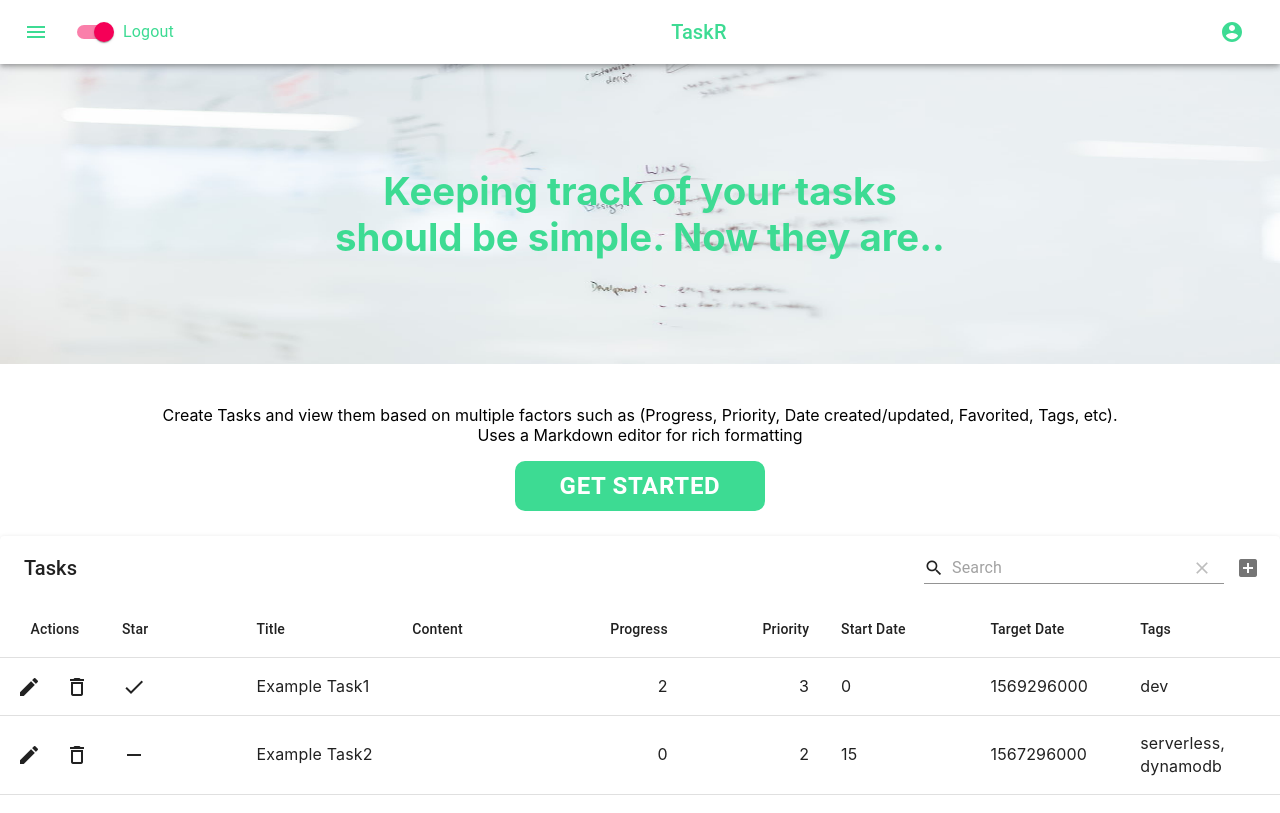
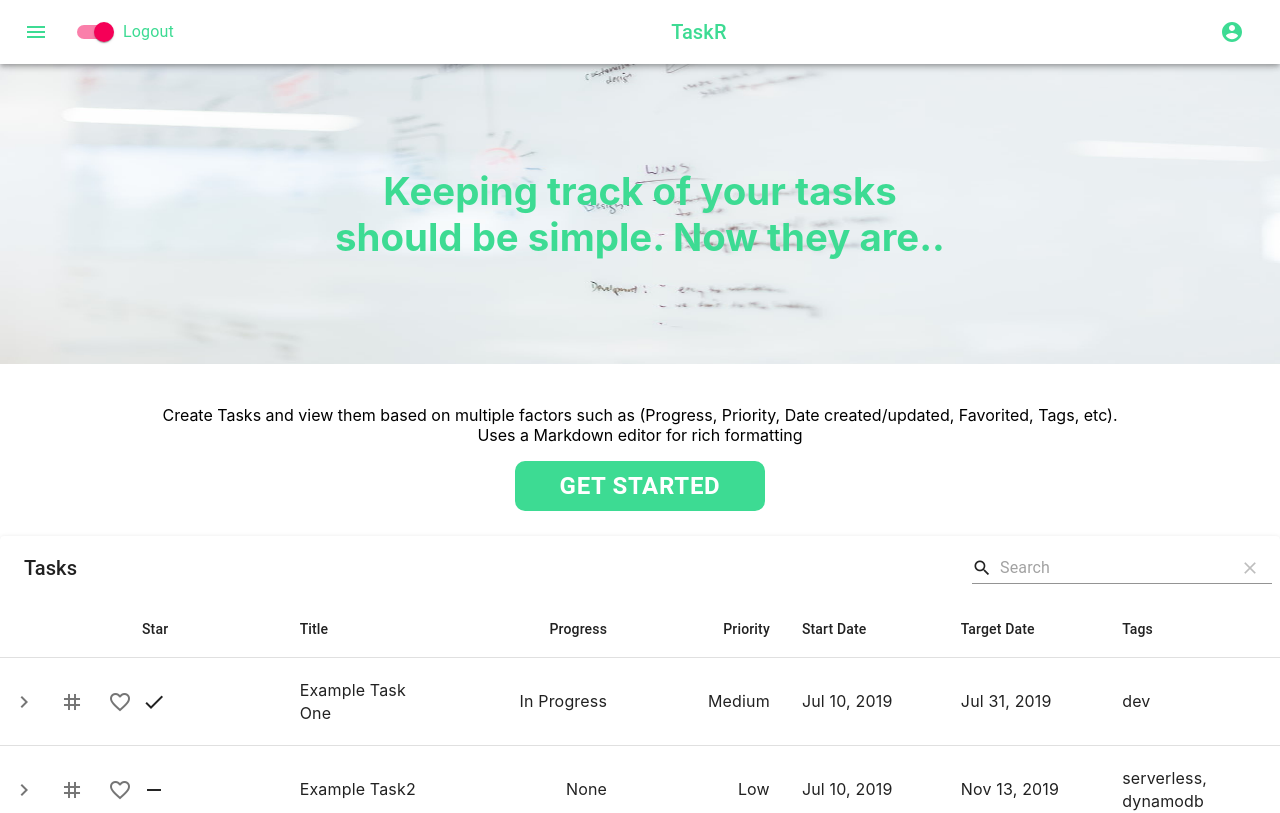
Before and after one commit to devonyu/taskr, a React (Create React App) app in the folder client/: page / in a window 1280 px wide. Shown: the top 813 px of the page. Built offline with nearby package versions, Linux system fonts and the light colour scheme.

Commit message:
table part 2

```diff
--- a/client/src/components/SingleTask.js
+++ b/client/src/components/SingleTask.js
@@ -15,11 +15,17 @@ import StarBorder from '@material-ui/icons/StarBorder';
 import TextField from '@material-ui/core/TextField';
 import Toolbar from '@material-ui/core/Toolbar';
 import Typography from '@material-ui/core/Typography';
+import WaveIcon from '@material-ui/icons/Waves';
 import moment from 'moment';
 import { DatePicker, MuiPickersUtilsProvider } from '@material-ui/pickers';
 import { Editor } from '@tinymce/tinymce-react';
 import { makeStyles } from '@material-ui/core/styles';
-import { tagOptions, priorityOptions, progressOptions } from '../data';
+import {
+  exampleTasks,
+  tagOptions,
+  priorityOptions,
+  progressOptions,
+} from '../data';
 
 const useStyles = makeStyles(theme => ({
   root: {
@@ -64,12 +70,12 @@ function SingleTask() {
   const initialState = {
     content: '',
     github: '',
-    priority: '',
-    progress: '',
+    priority: 0,
+    progress: 0,
     starred: false,
     startDate: null,
     startDateUnix: null,
-    tags: [],
+    tags: '',
     targetDate: null,
     targetDateUnix: null,
     title: '',
@@ -94,11 +100,11 @@ function SingleTask() {
   };
 
   const handleEditorChange = (content: string) => {
-    setValues({ ...values, content });
+    // setValues({ ...values, content });
   };
 
   const handleDateChange = (date: string) => (selectedDate: string) => {
-    const dateUnix = moment(selectedDate).unix();
+    const dateUnix = moment(selectedDate).unix() * 1000;
     const dateUnixKey = `${date}Unix`;
     setValues({ ...values, [date]: selectedDate, [dateUnixKey]: dateUnix });
   };
@@ -107,8 +113,13 @@ function SingleTask() {
     setValues({ ...values });
   };
 
-  const handleClose = () => {
+  const handleClearTask = () => {
     setValues({ ...initialState });
+  };
+
+  const loadExampleData = () => {
+    const index = Math.floor(Math.random() * exampleTasks.length);
+    setValues({ ...values, ...exampleTasks[index] });
   };
 
   const handleTag = tag => {
@@ -149,8 +160,15 @@ function SingleTask() {
               </Button>
               <Button
                 variant="contained"
+                color="inherit"
+                onClick={loadExampleData}
+              >
+                <WaveIcon className={classes.iconSmall} />
+              </Button>
+              <Button
+                variant="contained"
                 color="secondary"
-                onClick={handleClose}
+                onClick={handleClearTask}
               >
                 <DeleteIcon className={classes.iconSmall} />
               </Button>
--- a/client/src/components/TaskList.js
+++ b/client/src/components/TaskList.js
@@ -2,29 +2,55 @@
 
 import React from 'react';
 import MaterialTable from 'material-table';
-import { exampleTasks } from '../data';
+import moment from 'moment';
+import { exampleTasks, progressOptions, priorityOptions } from '../data';
 
 export default function TaskList() {
   const [state, setState] = React.useState({
     columns: [
-      { title: 'Star', field: 'star', type: 'boolean' },
+      { title: 'Star', field: 'starred', type: 'boolean' },
       { title: 'Title', field: 'title' },
-      { title: 'Content', field: 'content' },
-      { title: 'Progress', field: 'progress', type: 'numeric' },
+      {
+        title: 'Progress',
+        field: 'progress',
+        type: 'numeric',
+        render: rowData => (
+          <p>
+            {
+              progressOptions.find(option => option.value === rowData.progress)
+                .label
+            }
+          </p>
+        ),
+      },
       {
         title: 'Priority',
         field: 'priority',
         type: 'numeric',
+        render: rowData => (
+          <p>
+            {
+              priorityOptions.find(option => option.value === rowData.priority)
+                .label
+            }
+          </p>
+        ),
       },
       {
         title: 'Start Date',
-        field: 'startDate',
-        type: 'date',
+        field: 'startDateUnix',
+        type: 'datetime',
+        render: rowData => (
+          <p>{moment(rowData.startDateUnix).format('MMM D, YYYY')}</p>
+        ),
       },
       {
         title: 'Target Date',
-        field: 'targetDate',
-        type: 'date',
+        field: 'targetDateUnix',
+        type: 'datetime',
+        render: rowData => (
+          <p>{moment(rowData.targetDateUnix).format('MMM D, YYYY')}</p>
+        ),
       },
       {
         title: 'Tags',
@@ -40,35 +66,63 @@ export default function TaskList() {
       title="Tasks"
       columns={state.columns}
       data={state.data}
-      editable={{
-        onRowAdd: newData =>
-          new Promise(resolve => {
-            setTimeout(() => {
-              resolve();
-              const data = [...state.data];
-              data.push(newData);
-              setState({ ...state, data });
-            }, 600);
-          }),
-        onRowUpdate: (newData, oldData) =>
-          new Promise(resolve => {
-            setTimeout(() => {
-              resolve();
-              const data = [...state.data];
-              data[data.indexOf(oldData)] = newData;
-              setState({ ...state, data });
-            }, 600);
-          }),
-        onRowDelete: oldData =>
-          new Promise(resolve => {
-            setTimeout(() => {
-              resolve();
-              const data = [...state.data];
-              data.splice(data.indexOf(oldData), 1);
-              setState({ ...state, data });
-            }, 600);
-          }),
-      }}
+      onRowClick={(event, rowData, togglePanel) => togglePanel()}
+      detailPanel={[
+        {
+          tooltip: 'Show Title',
+          render: rowData => {
+            return (
+              <div
+                style={{
+                  fontSize: 20,
+                  textAlign: 'center',
+                  color: 'white',
+                  backgroundColor: '#43A047',
+                }}
+              >
+                {rowData.title}
+              </div>
+            );
+          },
+        },
+        {
+          icon: 'tags',
+          tooltip: 'Show tags',
+          render: rowData => {
+            return (
+              <div
+                style={{
+                  fontSize: 20,
+                  textAlign: 'center',
+                  color: 'white',
+                  backgroundColor: '#E53935',
+                }}
+              >
+                {rowData.tags}
+              </div>
+            );
+          },
+        },
+        {
+          icon: 'favorite_border',
+          openIcon: 'favorite',
+          tooltip: 'Show Task Content',
+          render: rowData => {
+            return (
+              <div
+                style={{
+                  fontSize: 20,
+                  textAlign: 'center',
+                  color: 'white',
+                  backgroundColor: '#FDD835',
+                }}
+              >
+                {rowData.content}
+              </div>
+            );
+          },
+        },
+      ]}
     />
   );
 }
--- a/client/src/data.js
+++ b/client/src/data.js
@@ -76,103 +76,164 @@ export const tagOptions = [
 
 export const progressOptions = [
   {
-    value: 'none',
+    value: 0,
     label: 'None',
   },
   {
-    value: 'planned',
+    value: 1,
     label: 'Planned',
   },
   {
-    value: 'inprogress',
+    value: 2,
     label: 'In Progress',
   },
   {
-    value: 'blocked',
+    value: 3,
     label: 'Blocked',
   },
   {
-    value: 'completed',
+    value: 4,
     label: 'Completed',
   },
 ];
 
 export const priorityOptions = [
   {
-    value: 'none',
+    value: 0,
     label: 'None',
   },
   {
-    value: 'wish',
+    value: 1,
     label: 'Wish',
   },
   {
-    value: 'low',
+    value: 2,
     label: 'Low',
   },
   {
-    value: 'medium',
+    value: 3,
     label: 'Medium',
   },
   {
-    value: 'high',
+    value: 4,
     label: 'High',
   },
 ];
 
 export const exampleTasks = [
   {
-    star: true,
-    title: 'Example Task1',
+    starred: true,
+    title: 'Example Task One',
+    content: `<p>Here is an example</p>
+    <p>We should have the app separated by authenticated and non-authenticated</p>
+    <ol>
+    <li>Create Auth and Unauth components</li>
+    <li>useContext to set as a provider to determine if user is authenticated/logged in</li>
+    <li>From top level in App.js, display authenticated or not based on this data</li>
+    </ol>
+    <p><strong>Once done, we can display either one with just a simple click for MVP</strong></p>
+    <p>Let's add some tags and we will separate them by commas for MVP</p>`,
     progress: 2,
     priority: 3,
-    startDate: 0,
-    targetDate: 1569296000,
+    startDate: 1562796120000,
+    targetDate: 1564610520000,
+    startDateUnix: 1562796120000,
+    targetDateUnix: 1564610520000,
     tags: 'dev',
   },
   {
-    star: false,
+    starred: false,
     title: 'Example Task2',
+    content: `<p style="text-align: center;">here is some fake content to task 2</p>
+    <p style="text-align: center;">lets center it</p>
+    <p style="text-align: center;"><em>COOL THING</em></p>`,
     progress: 0,
     priority: 2,
-    startDate: 15,
-    targetDate: 1567296000,
+    startDate: 1562796120000,
+    targetDate: 1573686120000,
+    startDateUnix: 1562796120000,
+    targetDateUnix: 1573686120000,
     tags: 'serverless, dynamodb',
   },
   {
-    star: true,
+    starred: true,
     title: 'Seperate authenticated and unathenticated',
+    content: `<table style="border-collapse: collapse; width: 100%;" border="1">
+    <tbody>
+    <tr>
+    <td style="width: 33.3333%;">here</td>
+    <td style="width: 33.3333%;">is</td>
+    <td style="width: 33.3333%;">a</td>
+    </tr>
+    <tr>
+    <td style="width: 33.3333%;">three</td>
+    <td style="width: 33.3333%;">by</td>
+    <td style="width: 33.3333%;">four</td>
+    </tr>
+    <tr>
+    <td style="width: 33.3333%;">table</td>
+    <td style="width: 33.3333%;">inside</td>
+    <td style="width: 33.3333%;">a</td>
+    </tr>
+    <tr>
+    <td style="width: 33.3333%;">html</td>
+    <td style="width: 33.3333%;">note</td>
+    <td style="width: 33.3333%;">wow</td>
+    </tr>
+    </tbody>
+    </table>`,
     progress: 1,
     priority: 4,
-    startDate: 1567296000,
-    targetDate: 0,
+    startDate: 1562796120000,
+    targetDate: 1566338520000,
+    startDateUnix: 1562796120000,
+    targetDateUnix: 1566338520000,
     tags: 'authenticated, unathenticated',
   },
   {
-    star: false,
+    starred: false,
     title: 'Reach router for App',
+    content: `<p style="text-align: right;">reach router task should be done soon</p>
+    <p style="text-align: right;">please</p>
+    <p style="text-align: right;">ok</p>`,
     progress: 2,
-    priority: 5,
-    startDate: 0,
-    targetDate: 0,
+    priority: 4,
+    startDate: 1563487320000,
+    targetDate: 1565388120000,
+    startDateUnix: 1563487320000,
+    targetDateUnix: 1565388120000,
     tags: 'react, router, reach',
   },
   {
-    star: false,
+    starred: false,
     title: 'Get Authentication to work',
+    content: `<ol>
+    <li>we need auth to work as well</li>
+    <li>maybe just a storage item for now</li>
+    <li>we also need to stop rendering each time</li>
+    <li>the editor changes</li>
+    </ol>`,
     progress: 1,
     priority: 3,
-    startDate: 0,
-    targetDate: 1567296000,
+    startDate: 1563660120000,
+    targetDate: 1565906520000,
+    startDateUnix: 1563660120000,
+    targetDateUnix: 1565906520000,
     tags: 'auth, general',
   },
   {
-    star: true,
+    starred: true,
     title: 'Finish this app',
+    content: `<ul>
+    <li>lets finish</li>
+    <li>this app</li>
+    </ul>`,
     progress: 2,
-    priority: 5,
-    startDate: 0,
-    targetDate: 1567296000,
+    priority: 4,
+    startDate: 1563660120000,
+    targetDate: 1565388120000,
+    startDateUnix: 1563660120000,
+    targetDateUnix: 1565388120000,
     tags: 'app, general, software',
   },
 ];
```
